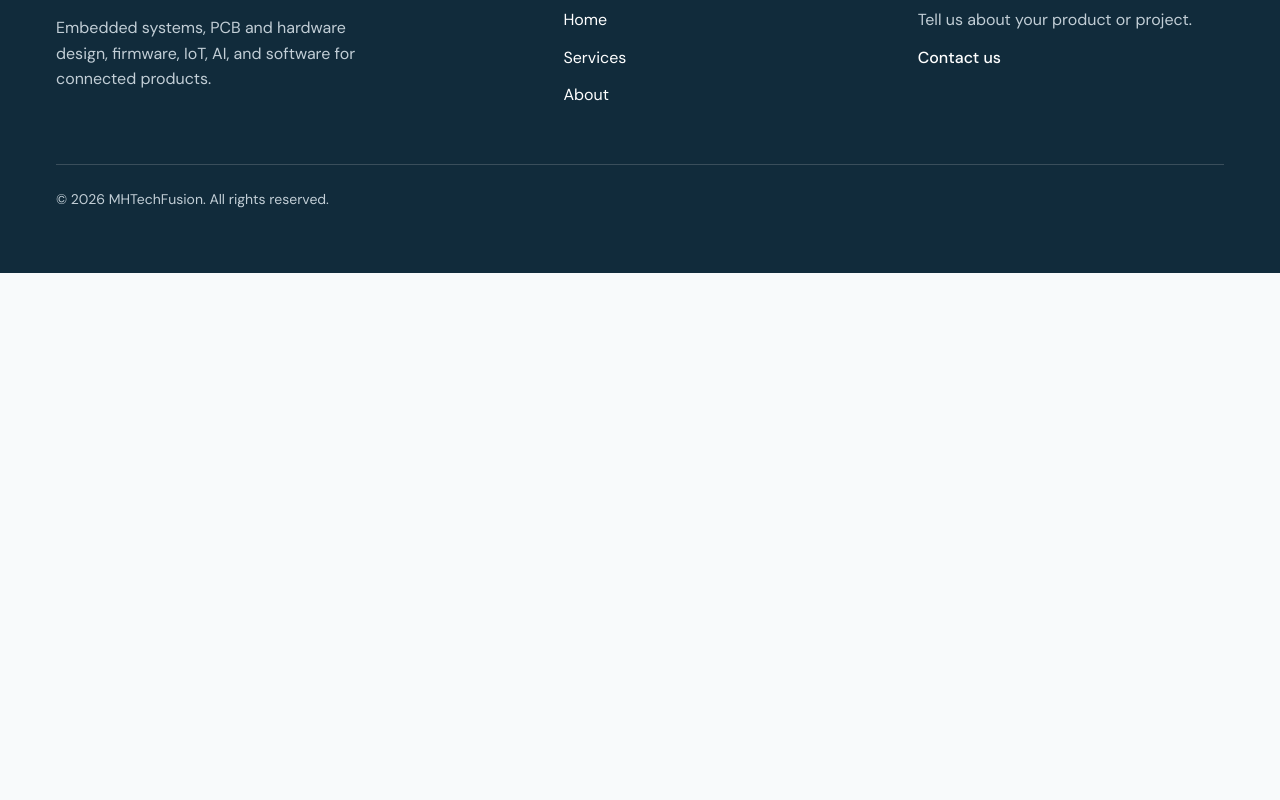
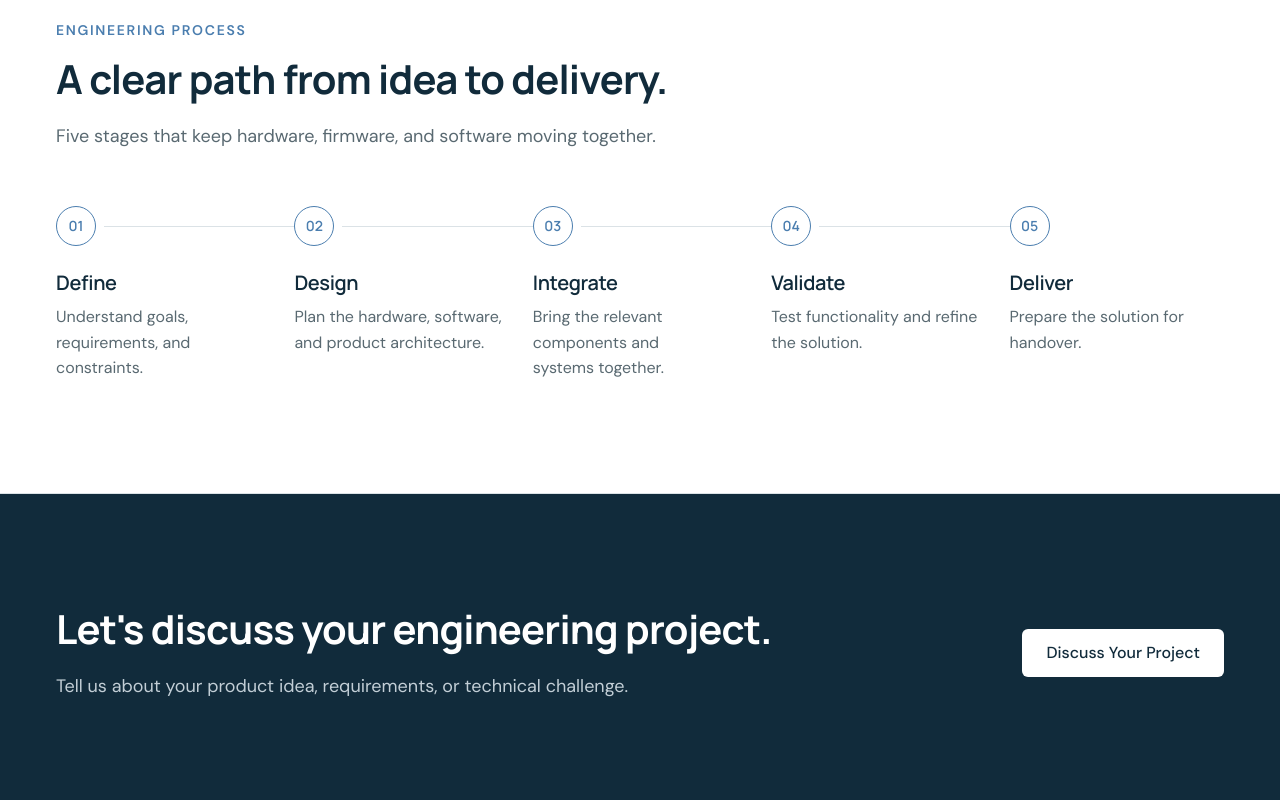
Before and after one commit to Abdul-Ahad3/mhtechweb, a Next.js app: page / in a window 1280 px wide. Shown: the part 3680-4480 px from the top of the page. Before the commit the page ends 3953 px from the top, so only its background shows below. Built offline with nearby package versions, Linux system fonts and the light colour scheme.

Commit message:
Add engineering and CTA section

```diff
--- a/src/app/page.tsx
+++ b/src/app/page.tsx
@@ -2,6 +2,8 @@ import Hero from "@/components/home/Hero";
 import Capabilities from "@/components/home/Capabilities";
 import FeatureProduct from "@/components/home/FeatureProduct";
 import SelectedWork from "@/components/home/SelectedWork";
+import EngineeringProcess from "@/components/home/EnggProcess";
+import ContactCTA from "@/components/home/ContactCTA";
 
 export default function Home() {
   return (
@@ -10,6 +12,8 @@ export default function Home() {
       <Capabilities />
       <FeatureProduct />
       <SelectedWork />
+      <EngineeringProcess />
+      <ContactCTA />
     </>
   );
 }
--- /dev/null
+++ b/src/components/home/ContactCTA.tsx
@@ -0,0 +1,23 @@
+import Button from "@/components/ui/Button";
+import Container from "@/components/ui/Container";
+import SectionHeading from "@/components/ui/SectionHead";
+
+export default function ContactCTA() {
+  return (
+    <section id="contact-cta" className="section-y bg-navy">
+      <Container className="flex flex-col gap-10 md:flex-row md:items-center md:justify-between">
+        <SectionHeading
+          inverted
+          title="Let's discuss your engineering project."
+          description="Tell us about your product idea, requirements, or technical challenge."
+        />
+        <Button
+          href="/contact"
+          className="self-start bg-white! text-navy! hover:bg-light-blue! md:self-auto"
+        >
+          Discuss Your Project
+        </Button>
+      </Container>
+    </section>
+  );
+}
--- /dev/null
+++ b/src/components/home/EnggProcess.tsx
@@ -0,0 +1,68 @@
+import Container from "@/components/ui/Container";
+import SectionHeading from "@/components/ui/SectionHead";
+
+const STEPS = [
+  {
+    title: "Define",
+    description: "Understand goals, requirements, and constraints.",
+  },
+  {
+    title: "Design",
+    description: "Plan the hardware, software, and product architecture.",
+  },
+  {
+    title: "Integrate",
+    description: "Bring the relevant components and systems together.",
+  },
+  {
+    title: "Validate",
+    description: "Test functionality and refine the solution.",
+  },
+  {
+    title: "Deliver",
+    description: "Prepare the solution for handover.",
+  },
+] as const;
+
+export default function EngineeringProcess() {
+  return (
+    <section id="process" className="section-y border-y bg-white">
+      <Container>
+        <SectionHeading
+          eyebrow="Engineering Process"
+          title="A clear path from idea to delivery."
+          description="Five stages that keep hardware, firmware, and software moving together."
+        />
+
+        <ol className="mt-14 grid gap-10 md:grid-cols-5 md:gap-6">
+          {STEPS.map(({ title, description }, i) => (
+            <li key={title} className="relative pl-14 md:pl-0">
+              <span
+                aria-hidden="true"
+                className="absolute left-0 top-0 flex h-10 w-10 items-center justify-center rounded-full border border-steel bg-white font-heading text-sm font-semibold text-steel md:static"
+              >
+                {String(i + 1).padStart(2, "0")}
+              </span>
+
+              {i < STEPS.length - 1 && (
+                <>
+                  <span
+                    aria-hidden="true"
+                    className="absolute left-5 top-12 -bottom-10 w-px bg-border md:hidden"
+                  />
+                  <span
+                    aria-hidden="true"
+                    className="absolute top-5 left-12 -right-6 hidden h-px bg-border md:block"
+                  />
+                </>
+              )}
+
+              <h3 className="md:mt-6">{title}</h3>
+              <p className="mt-2 text-muted">{description}</p>
+            </li>
+          ))}
+        </ol>
+      </Container>
+    </section>
+  );
+}
```
